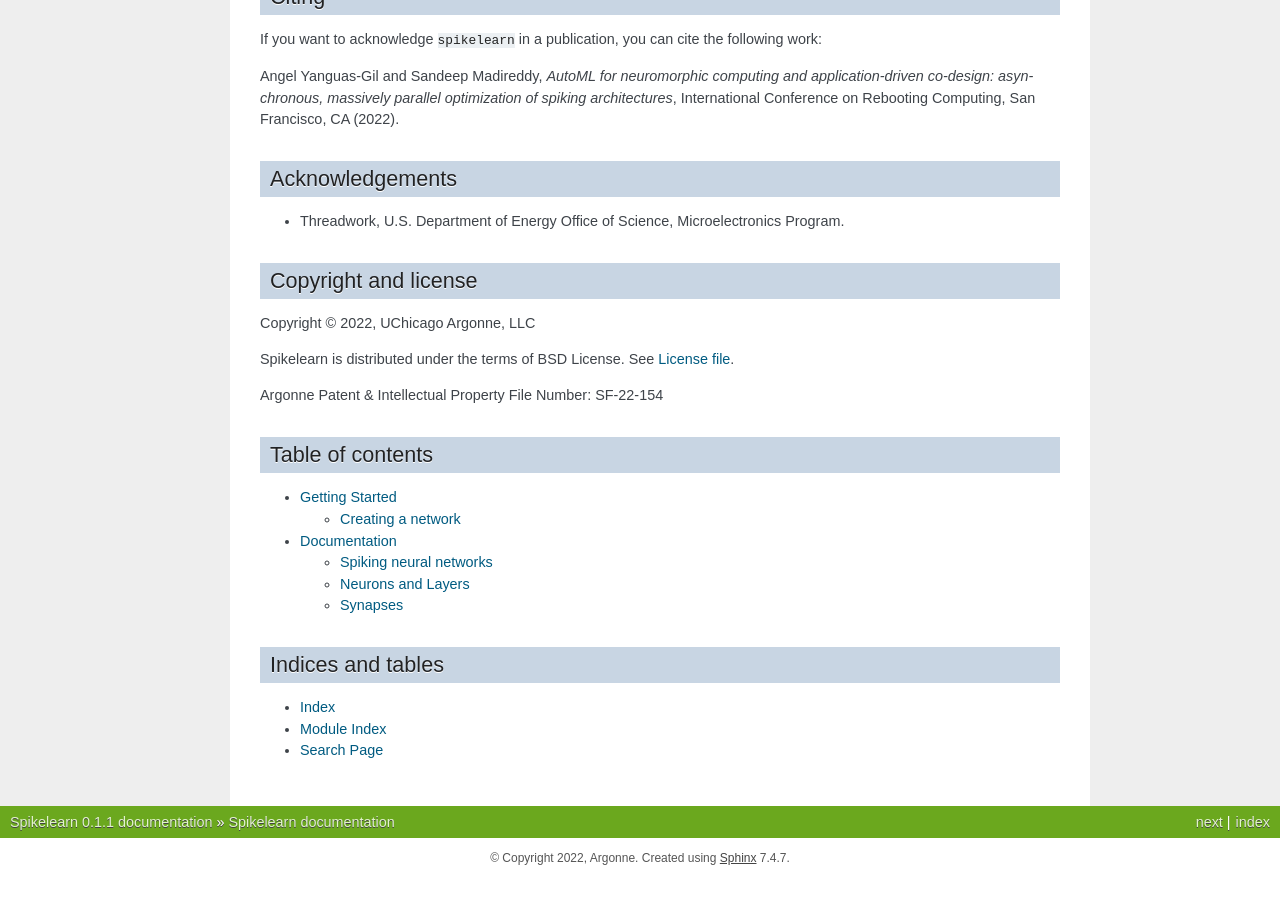
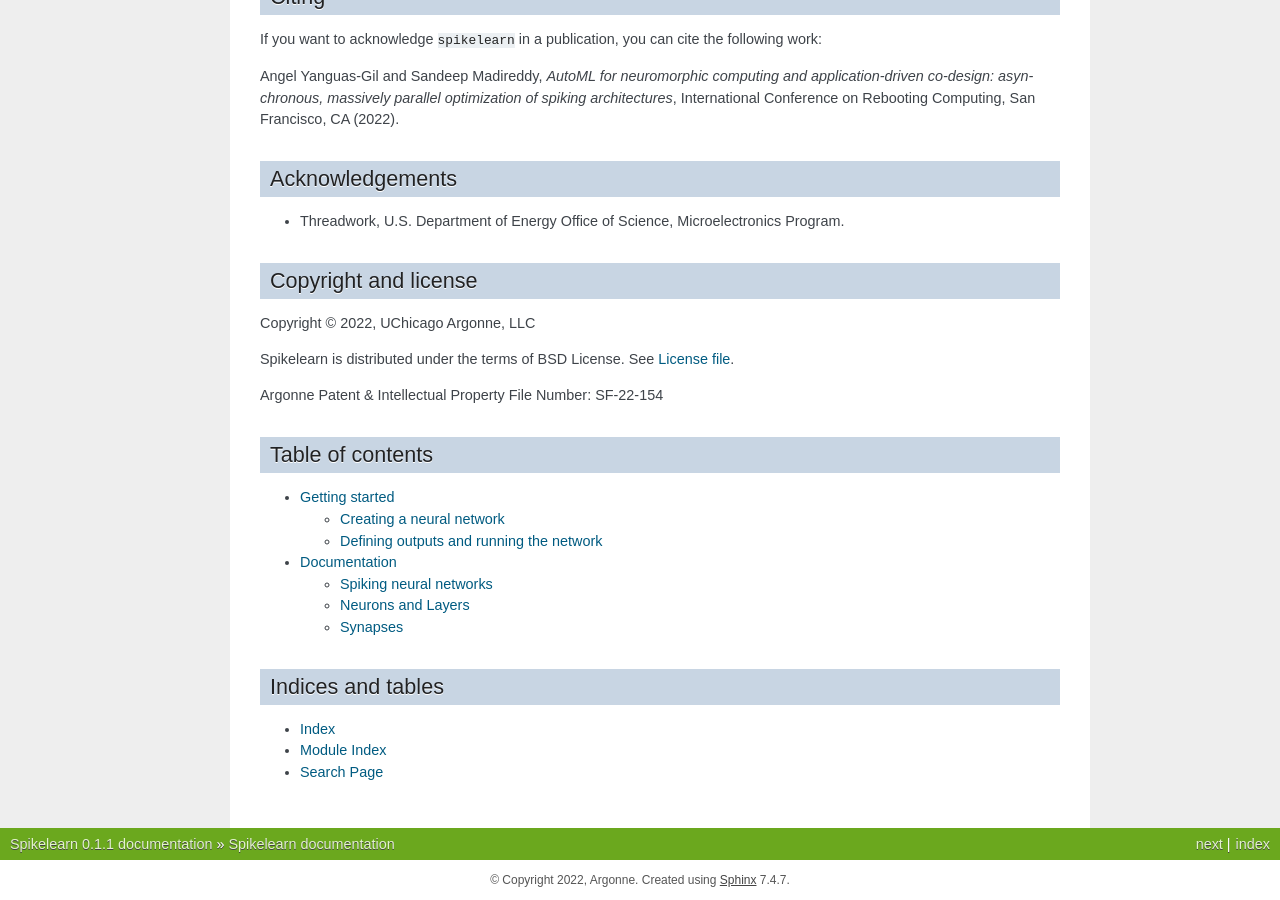
Before and after one commit to spikelearn/spikelearn, a Sphinx documentation site: the page built from docs/index.rst, in a window 1280 px wide and 900 px high, scrolled down 1172 px. Built offline with Sphinx 7.4.7, drawn with Linux system fonts in a browser that asks for light colours; before the commit the page ends 2050 px from its top, so only the background shows below that; part of the change alters nothing that is shown; some of the changed text lies outside the part shown.

```diff
--- a/docs/conf.py
+++ b/docs/conf.py
@@ -28,6 +28,7 @@ extensions = [
     'sphinx.ext.napoleon',
     'sphinx.ext.githubpages',
     'sphinx.ext.autosummary',
+    'nbsphinx',
 ]
 
 autosummary_generate = True
--- a/docs/index.rst
+++ b/docs/index.rst
@@ -18,7 +18,7 @@ Table of contents
 .. toctree::
    :maxdepth: 2
 
-   started
+   tutorials/started
    apidocs/documentation
 
 
```
Also changed, not shown: docs/tutorials/started.ipynb (added).
